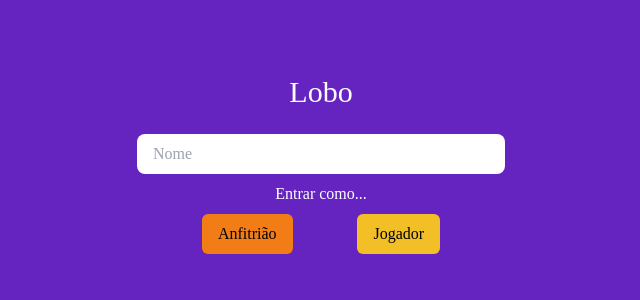
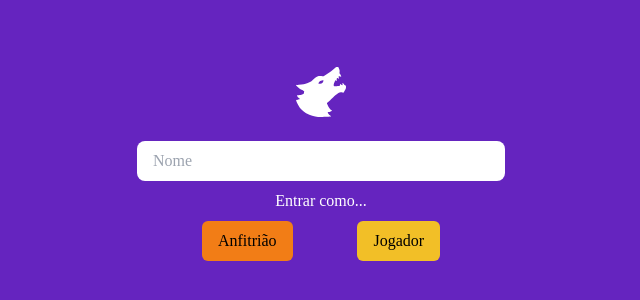
Before and after one commit to josemayer/zebsite, a React (Create React App) app in the folder web/lobo/: page / in a window 1280 px wide. Shown: the part 236-536 px from the top of the page, without its empty margins (319-959 px from the left). Built offline with nearby package versions, Linux system fonts and the light colour scheme; no server answers.

Commit message:
Add logo component and change logo
Signed-off-by: José Lucas Silva Mayer <josemayer@usp.br>

```diff
--- a/web/lobo/src/App.js
+++ b/web/lobo/src/App.js
@@ -5,6 +5,7 @@ import RoomConfig from "./screens/RoomConfig";
 import GameHost from "./screens/GameHost";
 import GamePlayer from "./screens/GamePlayer";
 
+import Logo from "./components/Logo";
 import Error from "./components/Error";
 
 import { useState, useEffect, createContext } from "react";
@@ -100,9 +101,7 @@ function App() {
         }}
       >
         <div className="flex flex-col justify-center p-4 w-[250px] sm:w-[300px] md:w-[400px]">
-          <h1 className="text-3xl text-white text-bold font-['Lemon'] pb-4 text-center">
-            Lobo
-          </h1>
+          <Logo />
           <Error error={error} />
 
           {currentScreen === "login" && (
--- /dev/null
+++ b/web/lobo/src/components/Logo.js
@@ -0,0 +1,9 @@
+function Logo() {
+  return (
+    <div class="flex justify-center mb-4">
+      <img src="/logo.svg" width="50px" />
+    </div>
+  );
+}
+
+export default Logo;
```
Also changed, not shown: web/lobo/public/logo.svg (added).
